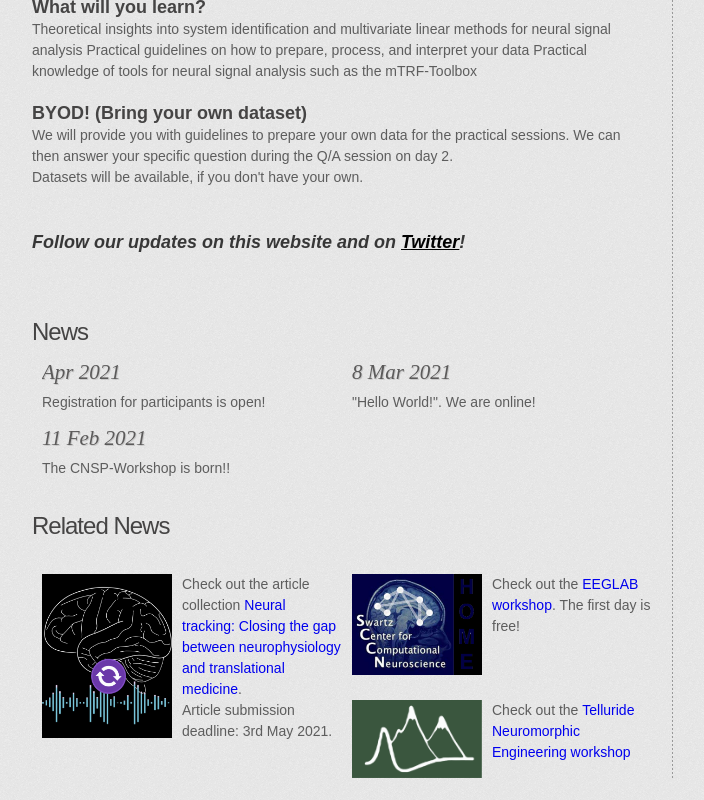
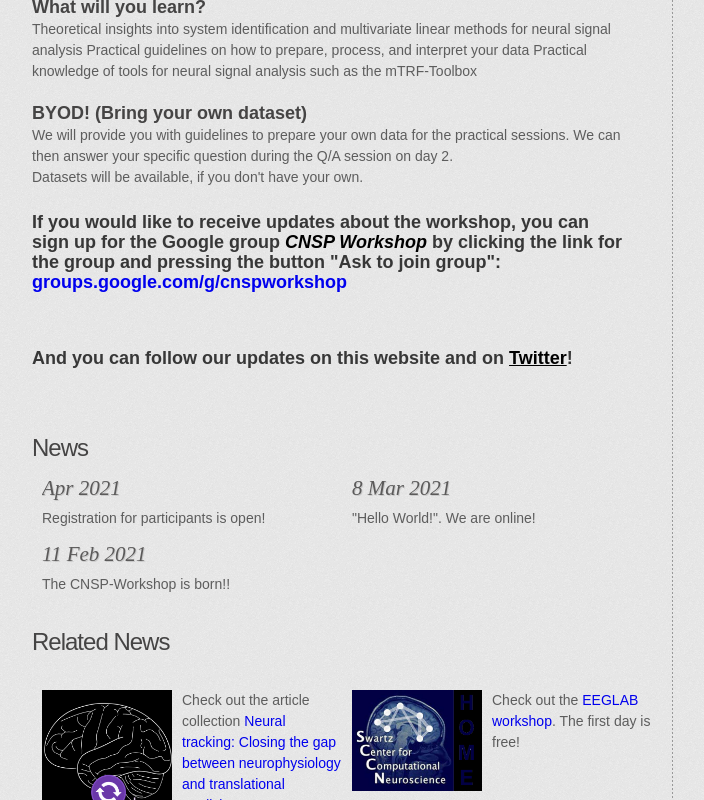
Before and after one commit to CNSP-Workshop/website, a plain HTML site: page index.html in a window 1280 px wide. Shown: the part 786-1586 px from the top of the page, without its empty margins (138-842 px from the left). Drawn offline with Linux system fonts and the light colour scheme.

Commit message:
Added link to google group on index.html; changed twitter link at bottom to cnspworkshop

```diff
--- a/index.html
+++ b/index.html
@@ -23,7 +23,7 @@
             <li class="current"><a href="index.html">Home </a></li>
             <li><a href="registration.html">Registration </a></li>
             <li><a href="schedule.html">Schedule </a></li>
-			<li><a href="aboutWorkshop.html">About workshop </a></li> <!-- Goal. Why now. Code of conduct. -->
+			<!-- <li><a href="aboutWorkshop.html">About workshop </a></li> <! Goal. Why now. Code of conduct. > -->
             <li class="last"><a href="resources.html">Resources </a></li> <!-- Table with datasets + conversion code + preprocessing code. -->
             <!--<li class="last"><a href="other.html">Other activities </a></li>-->
           </ul>
@@ -64,7 +64,7 @@
 				<p style="text-align:justify">
 					<h5>Participants?</h5>
 					<li>Researchers interested in studying natural speech or music perception with EEG/MEG/ECoG, but have <b>no experience</b> with ecologically-valid experiments.</li>
-					<li>Researchers <b>with experience</b> in continuous sensory perception and tools such as the mTRF-Toolbox, <br/>who are interested in deepening their understanding and in expanding their set of tools.</li>
+					<li>Researchers <b>with experience</b> in continuous sensory perception and tools such as the mTRF-Toolbox, who are interested in deepening their understanding and in expanding their set of tools.</li>
 				</p>
 				<p style="text-align:justify">
 					<h5>Prerequisites?</h5>
@@ -83,7 +83,8 @@
 					We will provide you with guidelines to prepare your own data for the practical sessions. We can then answer your specific question during the Q/A session on day 2.<br/>
 					Datasets will be available, if you don't have your own.
 				</p>
-              <p class="p2" style="text-align:justify"><h6><br/><i>Follow our updates on this website and on <a href="https://twitter.com/cnsp-workshop"><font color="000000"><u>Twitter</u></font></a>!</i></h6></p>
+                <p class="p2" style="text-align:justify"><h6>If you would like to receive updates about the workshop, you can sign up for the Google group <font color="000000"><i>CNSP Workshop</i></font> by clicking the link for the group and pressing the button "Ask to join group": <br/> <a href="https://groups.google.com/g/cnspworkshop">groups.google.com/g/cnspworkshop</a></h6></p>
+                <p class="p2" style="text-align:justify"><h6><br/>And you can follow our updates on this website and on <a href="https://twitter.com/cnsp-workshop"><font color="000000"><u>Twitter</u></font></a>!</h6></p>
 				<div>
 					<br/>
 				</div>
@@ -228,7 +229,7 @@
       <article class="grid_4">
         <div>
 			<a href="https://github.com/CNSP-Workshop/"><font color="BBBBBB">GitHub</font></a><br/>
-			<a href="https://twitter.com/diliberg"><font color="BBBBBB">Twitter</font></a><br/>
+			<a href="https://twitter.com/cnsp-workshop"><font color="BBBBBB">Twitter</font></a><br/>
 			<br/>
 		</div>
 		<div class="privacy">2021 &nbsp;All rights reserved <br />
```
Also changed, not shown: registration.html (+2 -2 lines), resources.html (+2 -2 lines), schedule.html (+2 -2 lines).
